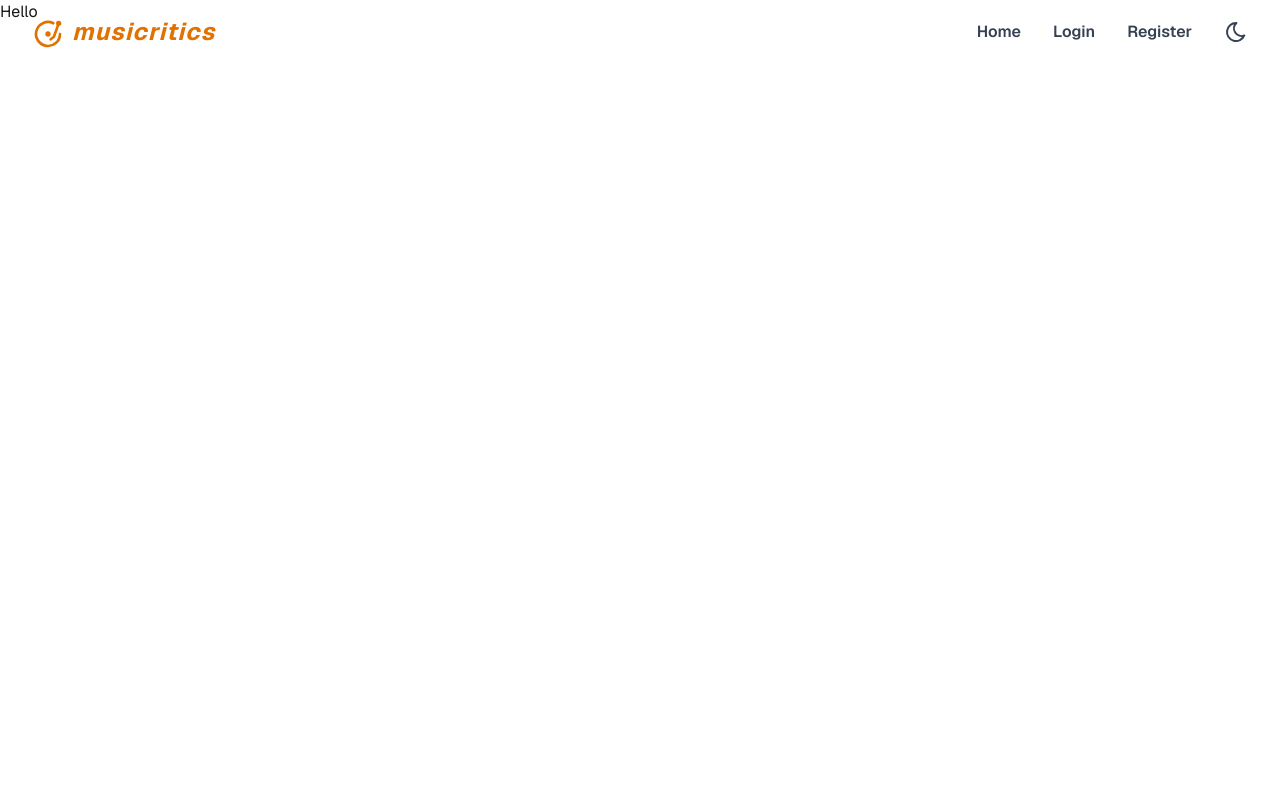
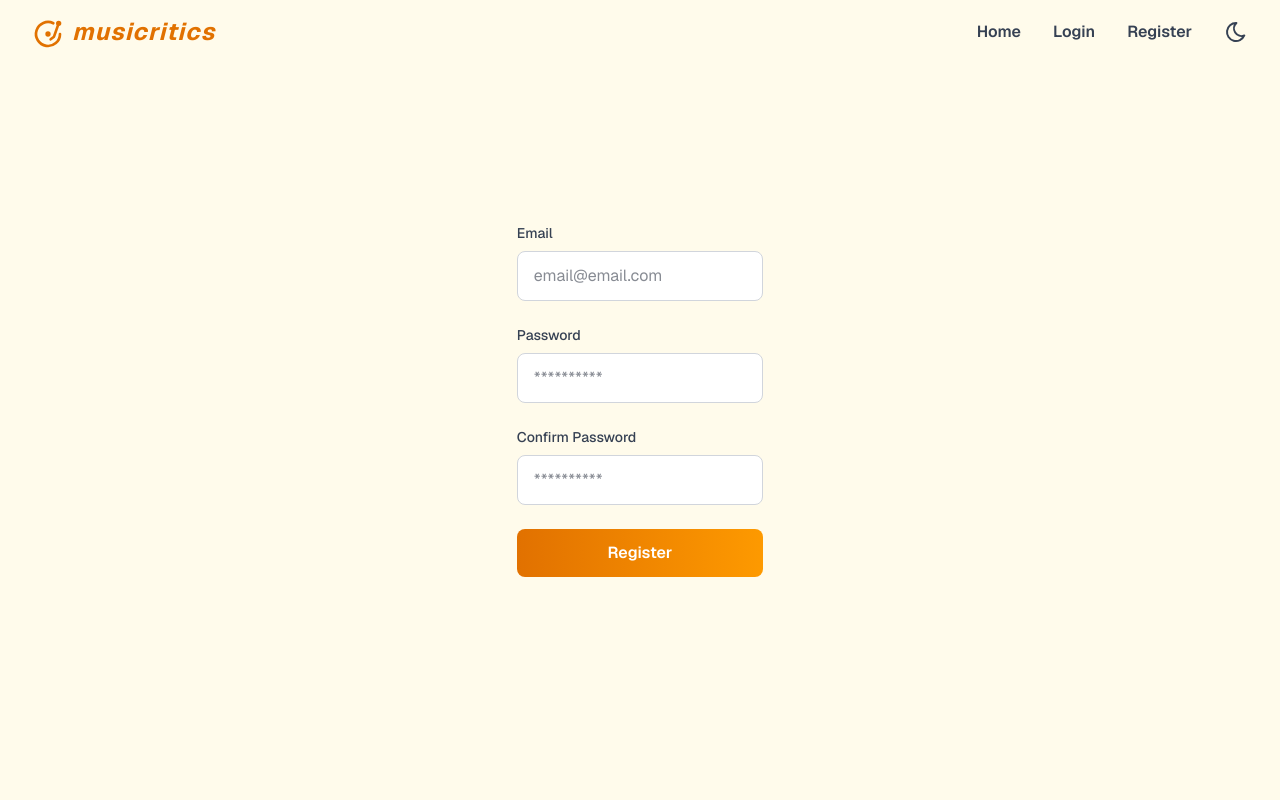
Before and after one commit to pvgfarias/musicritics, a Next.js app: page /register in a window 1280 px wide. Shown: the top 800 px of the page. Built offline with nearby package versions, Linux system fonts and the light colour scheme.

Commit message:
feat: :sparkles: creating login and register pages

```diff
--- a/app/(auth)/login/page.tsx
+++ b/app/(auth)/login/page.tsx
@@ -6,17 +6,17 @@ export default function Login() {
   return (
     <section className='relative flex min-h-screen flex-col items-center justify-center overflow-hidden px-6 text-center text-white bg-amber-50 dark:bg-slate-950'>
       <motion.form
-        initial={{ opacity: 0, x: 50 }}
-        whileInView={{ opacity: 1, x: 0 }}
+        initial={{ opacity: 0, y: 50 }}
+        whileInView={{ opacity: 1, y: 0 }}
         transition={{ duration: 0.8 }}
         viewport={{ once: true }}
         // onSubmit={handleSubmit}
-        className='space-y-6'
+        className='space-y-6 md:w-1/5'
       >
         <div>
           <label
             htmlFor='email'
-            className='block text-sm font-medium text-gray-700 dark:text-gray-300 mb-2'
+            className='block text-sm font-medium text-gray-700 dark:text-gray-300 mb-2 text-left'
           >
             Email
           </label>
@@ -26,14 +26,15 @@ export default function Login() {
             name='email'
             // value={formData.name}
             // onChange={handleChange}
+            placeholder='email@email.com'
             required
-            className='w-full px-4 py-3 border border-gray-300 dark:border-gray-600 rounded-lg focus:ring-2 focus:ring-emerald-500 focus:border-transparent bg-white dark:bg-slate-700 text-gray-900 dark:text-white'
+            className='w-full px-4 py-3 border border-gray-300 dark:border-gray-600 rounded-lg focus:ring-2 focus:ring-amber-500 focus:border-transparent bg-white dark:bg-slate-700 text-gray-900 dark:text-white '
           />
         </div>
         <div>
           <label
             htmlFor='password'
-            className='block text-sm font-medium text-gray-700 dark:text-gray-300 mb-2'
+            className='block text-sm font-medium text-gray-700 dark:text-gray-300 mb-2 text-left'
           >
             Password
           </label>
@@ -41,13 +42,20 @@ export default function Login() {
             type='password'
             id='name'
             name='name'
-            placeholder='******'
+            placeholder='**********'
             // value={formData.name}
             // onChange={handleChange}
             required
-            className='w-full px-4 py-3 border border-gray-300 dark:border-gray-600 rounded-lg focus:ring-2 focus:ring-emerald-500 focus:border-transparent bg-white dark:bg-slate-700 text-gray-900 dark:text-white'
+            className='w-full px-4 py-3 border border-gray-300 dark:border-gray-600 rounded-lg focus:ring-2 focus:ring-amber-500 focus:border-transparent bg-white dark:bg-slate-700 text-gray-900 dark:text-white'
           />
         </div>
+        <button
+          type='submit'
+          // disabled={isSubmitting}
+          className='w-full flex items-center justify-center px-6 py-3 bg-linear-to-r from-amber-600 to-amber-500 text-white rounded-lg font-semibold hover:opacity-90 transition-all duration-200 disabled:opacity-50 disabled:cursor-not-allowed'
+        >
+          Login
+        </button>
       </motion.form>
     </section>
   );
--- a/app/(auth)/register/page.tsx
+++ b/app/(auth)/register/page.tsx
@@ -1,3 +1,80 @@
-export default function Register() {
-  return <h1>Hello</h1>;
+'use client';
+
+import { motion } from 'motion/react';
+
+export default function Login() {
+  return (
+    <section className='relative flex min-h-screen flex-col items-center justify-center overflow-hidden px-6 text-center text-white bg-amber-50 dark:bg-slate-950'>
+      <motion.form
+        initial={{ opacity: 0, y: 50 }}
+        whileInView={{ opacity: 1, y: 0 }}
+        transition={{ duration: 0.8 }}
+        viewport={{ once: true }}
+        // onSubmit={handleSubmit}
+        className='space-y-6 md:w-1/5'
+      >
+        <div>
+          <label
+            htmlFor='email'
+            className='block text-sm font-medium text-gray-700 dark:text-gray-300 mb-2 text-left'
+          >
+            Email
+          </label>
+          <input
+            type='email'
+            id='email'
+            name='email'
+            // value={formData.name}
+            // onChange={handleChange}
+            placeholder='email@email.com'
+            required
+            className='w-full px-4 py-3 border border-gray-300 dark:border-gray-600 rounded-lg focus:ring-2 focus:ring-amber-500 focus:border-transparent bg-white dark:bg-slate-700 text-gray-900 dark:text-white '
+          />
+        </div>
+        <div>
+          <label
+            htmlFor='password'
+            className='block text-sm font-medium text-gray-700 dark:text-gray-300 mb-2 text-left'
+          >
+            Password
+          </label>
+          <input
+            type='password'
+            id='password'
+            name='password'
+            placeholder='**********'
+            // value={formData.name}
+            // onChange={handleChange}
+            required
+            className='w-full px-4 py-3 border border-gray-300 dark:border-gray-600 rounded-lg focus:ring-2 focus:ring-amber-500 focus:border-transparent bg-white dark:bg-slate-700 text-gray-900 dark:text-white'
+          />
+        </div>
+        <div>
+          <label
+            htmlFor='confirmPassword'
+            className='block text-sm font-medium text-gray-700 dark:text-gray-300 mb-2 text-left'
+          >
+            Confirm Password
+          </label>
+          <input
+            type='password'
+            id='confirmPassword'
+            name='confirmPassword'
+            placeholder='**********'
+            // value={formData.name}
+            // onChange={handleChange}
+            required
+            className='w-full px-4 py-3 border border-gray-300 dark:border-gray-600 rounded-lg focus:ring-2 focus:ring-amber-500 focus:border-transparent bg-white dark:bg-slate-700 text-gray-900 dark:text-white'
+          />
+        </div>
+        <button
+          type='submit'
+          // disabled={isSubmitting}
+          className='w-full flex items-center justify-center px-6 py-3 bg-linear-to-r from-amber-600 to-amber-500 text-white rounded-lg font-semibold hover:opacity-90 transition-all duration-200 disabled:opacity-50 disabled:cursor-not-allowed'
+        >
+          Register
+        </button>
+      </motion.form>
+    </section>
+  );
 }
```
